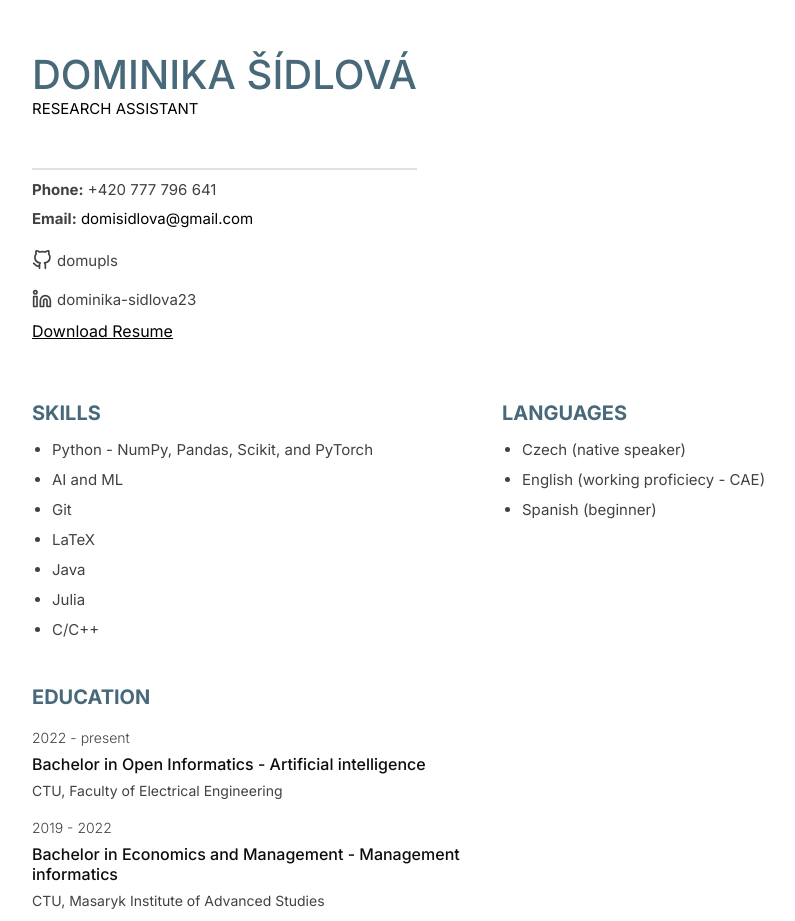
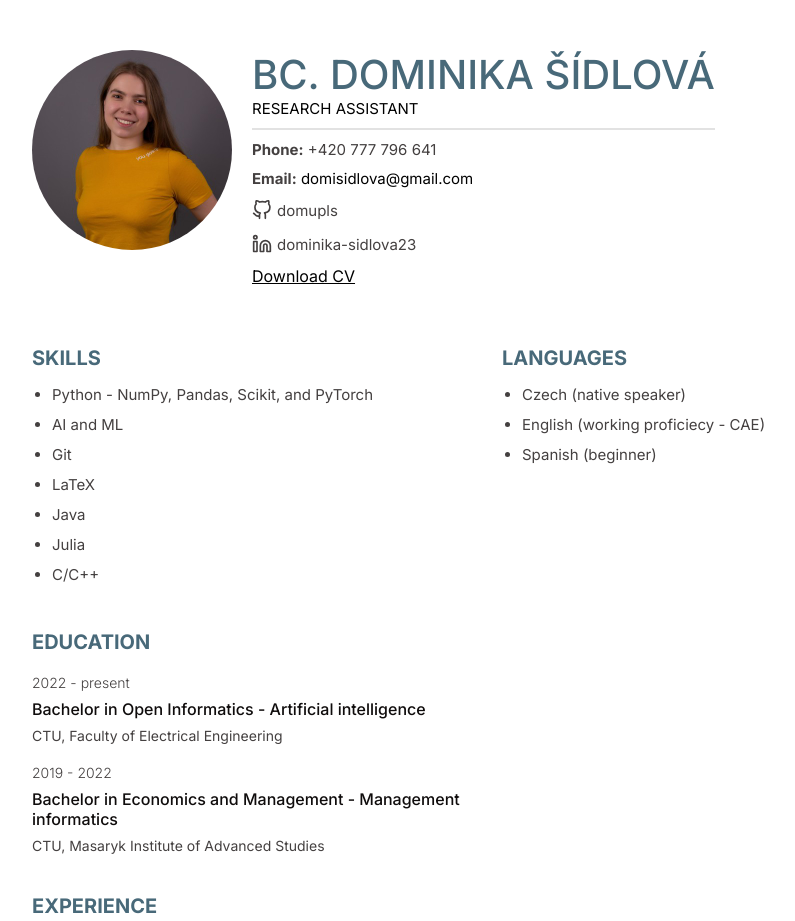
Before and after one commit to domupls/resume, a plain HTML site: page index.html in a window 1280 px wide. Shown: the top 921 px of the page, without its empty margins (158-953 px from the left). Drawn offline with nearby package versions, Linux system fonts and the light colour scheme.

Commit message:
add profile pic

```diff
--- a/index.html
+++ b/index.html
@@ -13,8 +13,11 @@
 
       <div class="profile">
         <div class="profile_container">
+            <div class="profile_profileImg">
+              <img src="./images/profile_pic.jpeg" alt="dominika_sidlova">
+            </div>
           <div>
-            <h1 class="profile_name">Dominika Šídlová</h1>
+            <h1 class="profile_name">Bc. Dominika Šídlová</h1>
             <p class="profile_title">Research assistant</p>
             <hr>
              <div class="group-4">
@@ -43,7 +46,7 @@
         </div>
       </div>
 
-            <a class="downloadBtn" href="./cv.pdf" download="Resume.pdf">Download Resume</a>
+            <a class="downloadBtn" href="./cv.pdf" download="Resume.pdf">Download CV</a>
           </div>
         </div>
       </div>
--- a/style.css
+++ b/style.css
@@ -20,6 +20,7 @@ body {
 /* common styles */
 img {
     width: 100%;
+    border-radius: 50%;
 }
 a {
     text-decoration: none;
@@ -99,7 +100,7 @@ a {
     gap: 2rem;
 }
 .profile_profileImg {
-    max-width: 250px;
+    max-width: 200px;
 }
 .profile_name {
     color: var(--primary-color);
@@ -160,10 +161,10 @@ a {
 
 /* socials */
 .social_items {
-    margin-top: 2rem;
+    margin-top: 1rem;
 }
 .social_item {
-    margin-top: 1.5rem;
+    margin-top: 1rem;
     font-size: 1.5rem;
     display: flex;
     gap: 0.5rem;
@@ -182,7 +183,7 @@ hr {
     grid-column: 1/-1;
     width: 100%;
     margin: 1 auto;
-    margin-top: 5rem;
+    margin-top: 1rem;
     margin-bottom: 1rem;
     border: none;
     border-top: 2px solid rgba(128, 128, 128, 0.229);
```
Also changed, not shown: images/profile_pic.jpeg (added).
